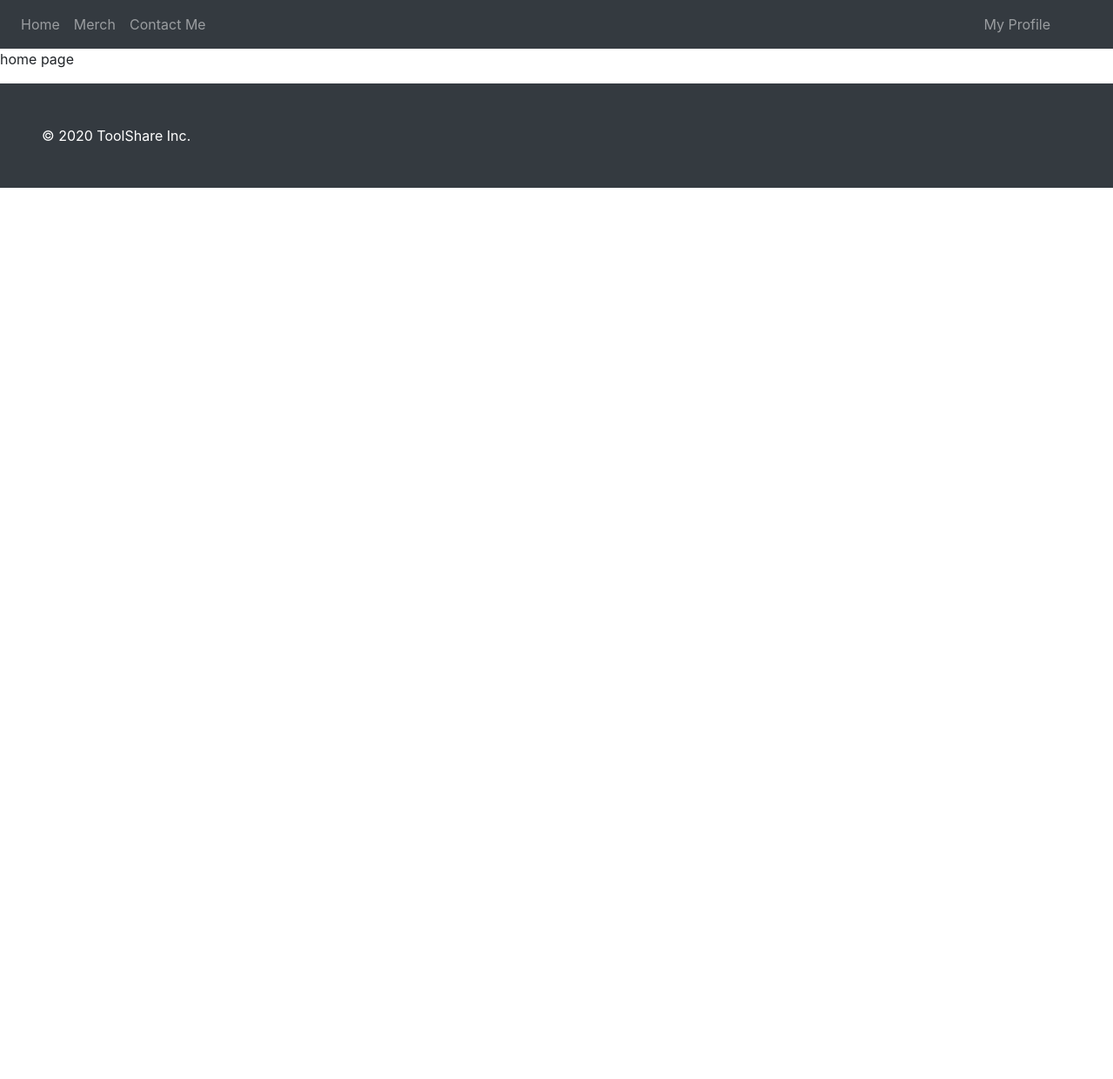
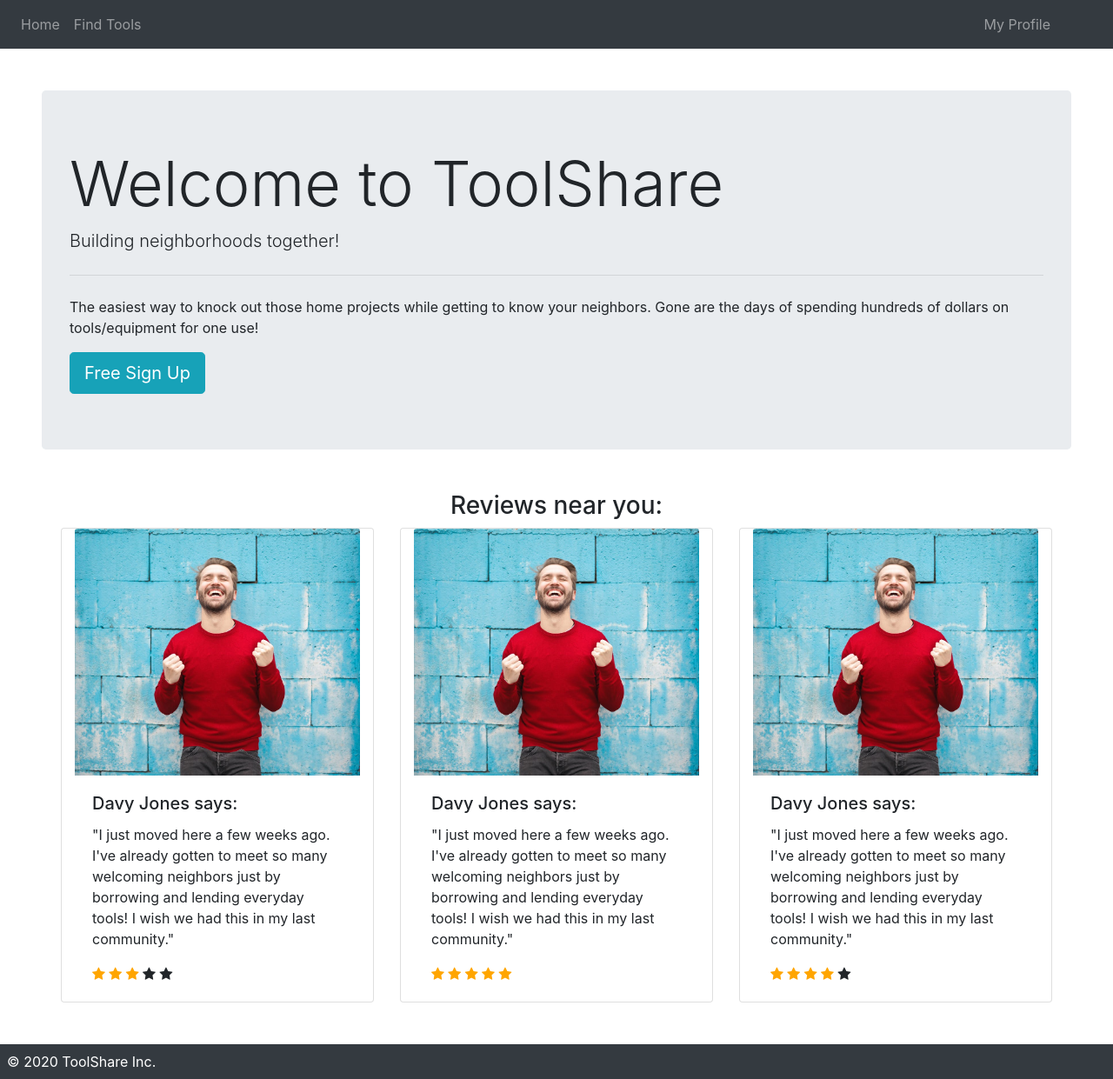
Before and after one commit to xScoopy/spd_sprint, a Flask app: page / in a window 1280 px wide. Shown: the whole page at 87% size. Before the commit the page ends 216 px from the top, so only its background shows below. Run offline with Flask 2, Linux system fonts and the light colour scheme.

Commit message:
finished base homepage, working on adding tool finder

```diff
--- a/app.py
+++ b/app.py
@@ -12,5 +12,10 @@ def profile():
     """defining profile page route"""
     return render_template('my_profile.html')
 
+@app.route('/find_tools')
+def find_tools():
+    """defining find tools route"""
+    return render_template('find_tools.html')
+
 if __name__ == '__main__':
     app.run()
--- a/templates/base.html
+++ b/templates/base.html
@@ -3,23 +3,32 @@
 
 <head>
     <title>Tool Share</title>
+    <!-- bootstrap link -->
     <link rel="stylesheet" href="https://cdn.jsdelivr.net/npm/bootstrap@4.5.3/dist/css/bootstrap.min.css"
         integrity="sha384-TX8t27EcRE3e/ihU7zmQxVncDAy5uIKz4rEkgIXeMed4M0jlfIDPvg6uqKI2xXr2" crossorigin="anonymous">
+    <!-- font awesome link -->
+    <!-- Add icon library -->
+    <link rel="stylesheet" href="https://cdnjs.cloudflare.com/ajax/libs/font-awesome/4.7.0/css/font-awesome.min.css">
+    <style>
+        .checked {
+            color: orange;
+        }
+    </style>
 </head>
 
 <body>
     <!-- Navbar -->
-    <nav class="navbar navbar-expand-md navbar-dark bg-dark">
+    <nav class="navbar sticky-top navbar-expand-md navbar-dark bg-dark">
         <ul class="navbar-nav mr-auto">
             <li class="nav-item">
                 <a href="/" class="nav-link"> Home </a>
             </li>
             <li class="nav-item">
-                <a href="merch.html" class="nav-link"> Merch </a>
+                <a href="/find_tools" class="nav-link"> Find Tools </a>
             </li>
-            <li class="nav-item">
+            <!-- <li class="nav-item">
                 <a href="contact.html" class="nav-link"> Contact Me </a>
-            </li>
+            </li> -->
         </ul>
         <ul class="navbar-nav mr-5">
             <li class="nav-item">
@@ -33,9 +42,9 @@
         {% endblock %}
     </main>
     <!-- FOOTER -->
-  <div class="footer bg-dark text-white p-5">
-    &copy; 2020 ToolShare Inc.
-  </div>
+    <div class="footer bg-dark text-white p-2">
+        &copy; 2020 ToolShare Inc.
+    </div>
     <script src="https://code.jquery.com/jquery-3.5.1.slim.min.js"
         integrity="sha384-DfXdz2htPH0lsSSs5nCTpuj/zy4C+OGpamoFVy38MVBnE+IbbVYUew+OrCXaRkfj"
         crossorigin="anonymous"></script>
--- a/templates/home.html
+++ b/templates/home.html
@@ -1,4 +1,72 @@
 {% extends 'base.html' %}
 {% block content %}
-<p> home page </p>
+<!-- Jumbotron -->
+<div class="jumbotron mr-5 m-5">
+    <h1 class="display-3 col-6-lg">Welcome to ToolShare</h1>
+    <p class="lead">Building neighborhoods together!</p>
+    <hr class="my-4">
+    <p>The easiest way to knock out those home projects while getting to know your neighbors. Gone are the days of
+        spending hundreds of dollars on tools/equipment for one use!</p>
+    <a class="btn btn-info btn-lg" href="/" role="button">Free Sign Up</a>
+</div>
+<!-- Review Cards -->
+<div class="container mt-5 mb-5">
+    <h3 class='text-center'>Reviews near you:</h3>
+    <div class="row">
+        <div class="card-deck">
+            <div class="card col-lg-4 col-sm-12 col-md-6">
+                <img class="card-img-top" src={{ url_for('static', filename = 'images/Review_one.jpeg') }}
+                    alt="Review 1">
+                <div class="card-body">
+                    <h5 class="card-title">Davy Jones says:</h5>
+                    <p class="card-text">"I just moved here a few weeks ago. I've already gotten to meet so many
+                        welcoming
+                        neighbors just by borrowing and lending everyday tools! I wish we had this in my last
+                        community."
+                    </p>
+                    <span class="fa fa-star checked"></span>
+                    <span class="fa fa-star checked"></span>
+                    <span class="fa fa-star checked"></span>
+                    <span class="fa fa-star"></span>
+                    <span class="fa fa-star"></span>
+                </div>
+            </div>
+            <div class="card col-lg-4 col-sm-12 col-md-6">
+                <img class="card-img-top" src={{ url_for('static', filename = 'images/Review_one.jpeg') }}
+                    alt="Review 2">
+                <div class="card-body">
+                    <h5 class="card-title">Davy Jones says:</h5>
+                    <p class="card-text">"I just moved here a few weeks ago. I've already gotten to meet so many
+                        welcoming
+                        neighbors just by borrowing and lending everyday tools! I wish we had this in my last
+                        community."
+                    </p>
+                    <span class="fa fa-star checked"></span>
+                    <span class="fa fa-star checked"></span>
+                    <span class="fa fa-star checked"></span>
+                    <span class="fa fa-star checked"></span>
+                    <span class="fa fa-star checked"></span>
+                </div>
+            </div>
+            <div class="card col-lg-4 col-sm-12 col-md-6">
+                <img class="card-img-top" src={{ url_for('static', filename = 'images/Review_one.jpeg') }}
+                    alt="Review 3">
+                <div class="card-body">
+                    <h5 class="card-title">Davy Jones says:</h5>
+                    <p class="card-text">"I just moved here a few weeks ago. I've already gotten to meet so many
+                        welcoming
+                        neighbors just by borrowing and lending everyday tools! I wish we had this in my last
+                        community."
+                    </p>
+                    <span class="fa fa-star checked"></span>
+                    <span class="fa fa-star checked"></span>
+                    <span class="fa fa-star checked"></span>
+                    <span class="fa fa-star checked"></span>
+                    <span class="fa fa-star"></span>
+                </div>
+            </div>
+        </div>
+
+    </div>
+</div>
 {% endblock %}
--- a/templates/my_profile.html
+++ b/templates/my_profile.html
@@ -1,3 +1,4 @@
 {% extends 'base.html' %}
 {% block content %}
+
 {% endblock %}
```
Also changed, not shown: templates/find_tools.html (added, +16 -0 lines), static/images/Review_one.jpeg (added), static/images/jumbo_bg.jpeg (added).
